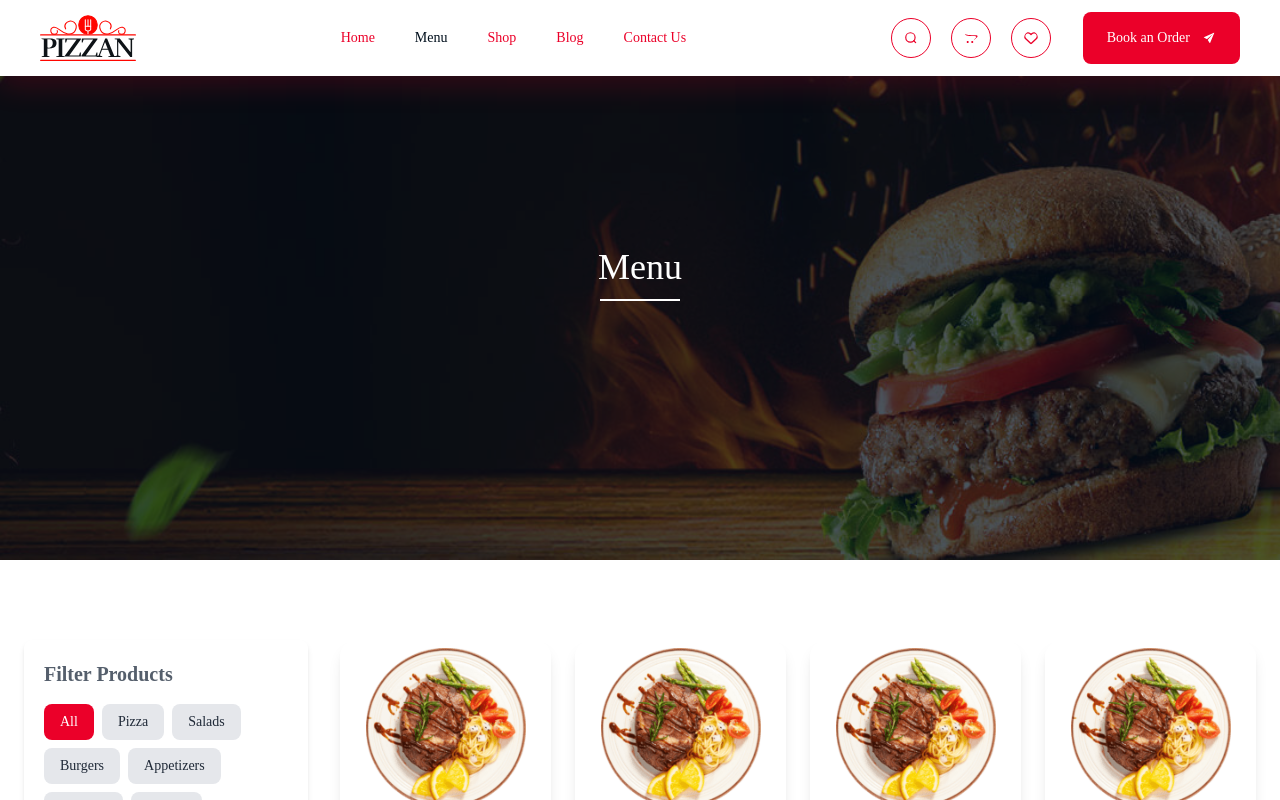
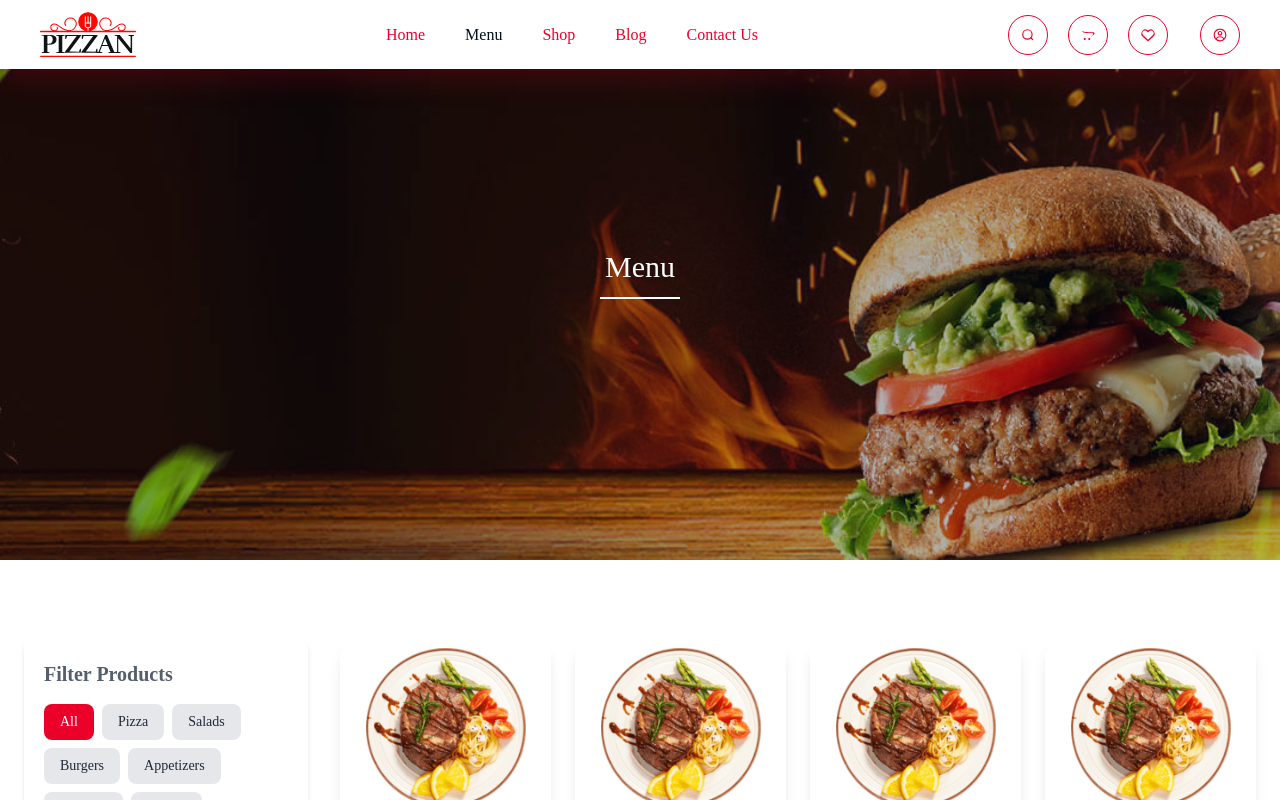
Before and after one commit to Sapphire-Creativity/pizzan-restuarant-website, a React (Vite) app: page /menu in a window 1280 px wide. Shown: the top 800 px of the page. Built offline with nearby package versions, Linux system fonts and the light colour scheme.

Commit message:
third commit

```diff
--- a/src/App.jsx
+++ b/src/App.jsx
@@ -11,6 +11,9 @@ import NotFound from './Pages/NotFound'
 import Layout from './Components/Layout'
 import Cart from './Pages/Cart'
 import FavouriteItems from './Components/FavouriteItems'
+import SignIn from './Pages/SignIn'
+import SignUp from './Pages/SignUp'
+import Dashboard from './Pages/Dashboard'
 
 const App = () => {
   return (
@@ -25,6 +28,10 @@ const App = () => {
         <Route path='contact' element={<Contact />} />
         <Route path='cart' element={<Cart />} />
         <Route path='favourite-items' element={<FavouriteItems />} />
+        <Route path='signin' element={<SignIn />} />
+        <Route path='signup' element={<SignUp />} />
+        <Route path='dashboard' element={<Dashboard />} />
+
         <Route path='*' element={<NotFound />} />
 
       </Routes>
--- a/src/Components/Navbar.jsx
+++ b/src/Components/Navbar.jsx
@@ -4,11 +4,10 @@ import logo from "../assets/logo.svg";
 import { NavLink, useNavigate } from "react-router-dom";
 import { FiSearch } from "react-icons/fi";
 import { FaOpencart, FaRegHeart } from "react-icons/fa6";
-import { IoIosSend } from "react-icons/io";
+import { CgProfile } from "react-icons/cg";
 import { TbMenu3 } from "react-icons/tb";
 import { HiChevronRight } from "react-icons/hi";
 import { MenuContext } from '../Context/MenuContext'
-import { SlideFoodMenu } from '../assets/data'
 const NavBar = () => {
     const [showNavbar, setShowNavbar] = useState(false);
     const { updateCartItemCount } = useContext(MenuContext)
@@ -38,7 +37,7 @@ const NavBar = () => {
 
                 {/* Menu */}
                 <div className="hidden lg:flex">
-                    <ul className="flex items-center justify-center text-sm gap-5 md:gap-10 font-medium ">
+                    <ul className="flex items-center justify-center text-base gap-5 md:gap-10 font-medium ">
                         <NavLink to="/">
                             <li>Home</li>
                         </NavLink>
@@ -75,8 +74,8 @@ const NavBar = () => {
 
                     </div>
 
-                    <button className="btn btn-primary">
-                        Book an Order <IoIosSend />
+                    <button className="inline-block" onClick={() => navigate("/signin")}>
+                        <CgProfile className="p-3 rounded-full border border-primary text-primary hover:text-secondary hover:border-secondary transition-all duration-300 text-[2.5rem]" />
                     </button>
 
                     {/* Menu Icon */}
--- a/src/Components/OtherHeader.jsx
+++ b/src/Components/OtherHeader.jsx
@@ -4,10 +4,10 @@ const OtherHeader = ({ backgroundImage, title, subTitle }) => {
         <header
             className="w-full h-[70vh] relative bg-cover bg-center bg-no-repeat flex items-center justify-center text-white overflow-hidden "
             style={{ backgroundImage: `url(${backgroundImage})` }}>
-            <div className="absolute inset-0 bg-secondary bg-opacity-70 flex flex-col gap-3 items-center justify-center text-center p-6">
-                <h2 className="font-workSans text-white font-medium text-3xl md:text-4xl">{title}</h2>
+            <div className="absolute inset-0 bg-secondary bg-opacity-30 flex flex-col gap-3 items-center justify-center text-center p-6">
+                <h2 className="font-workSans text-white font-medium text-2xl md:text-3xl">{title}</h2>
                 <span className="bg-white w-[5rem] h-[.1rem]"></span>
-                <p className="text-[0.5rem] sm:text-xs text-gray-100">{subTitle}</p>
+                <p className="text-[0.8rem] sm:text-base md:text-lg text-gray-100">{subTitle}</p>
             </div>
 
         </header>
--- /dev/null
+++ b/src/Pages/Dashboard.jsx
@@ -0,0 +1,11 @@
+import React from 'react'
+
+const Dashboard = () => {
+  return (
+    <div>
+      Dashboard
+    </div>
+  )
+}
+
+export default Dashboard
--- /dev/null
+++ b/src/Pages/SignIn.jsx
@@ -0,0 +1,21 @@
+import React from 'react'
+import OtherHeader from '../Components/OtherHeader'
+import heroImage from "../assets/offer_banner_1.jpg";
+const SignIn = () => {
+    return (
+        <>
+            <OtherHeader title="Sign In" subTitle="We are glad to have you back!" backgroundImage={heroImage} />
+
+            <div className="container">
+
+
+
+
+
+
+            </div>
+        </>
+    )
+}
+
+export default SignIn
--- /dev/null
+++ b/src/Pages/SignUp.jsx
@@ -0,0 +1,11 @@
+import React from 'react'
+
+const SignUp = () => {
+  return (
+    <div>
+      Sign up
+    </div>
+  )
+}
+
+export default SignUp
```
